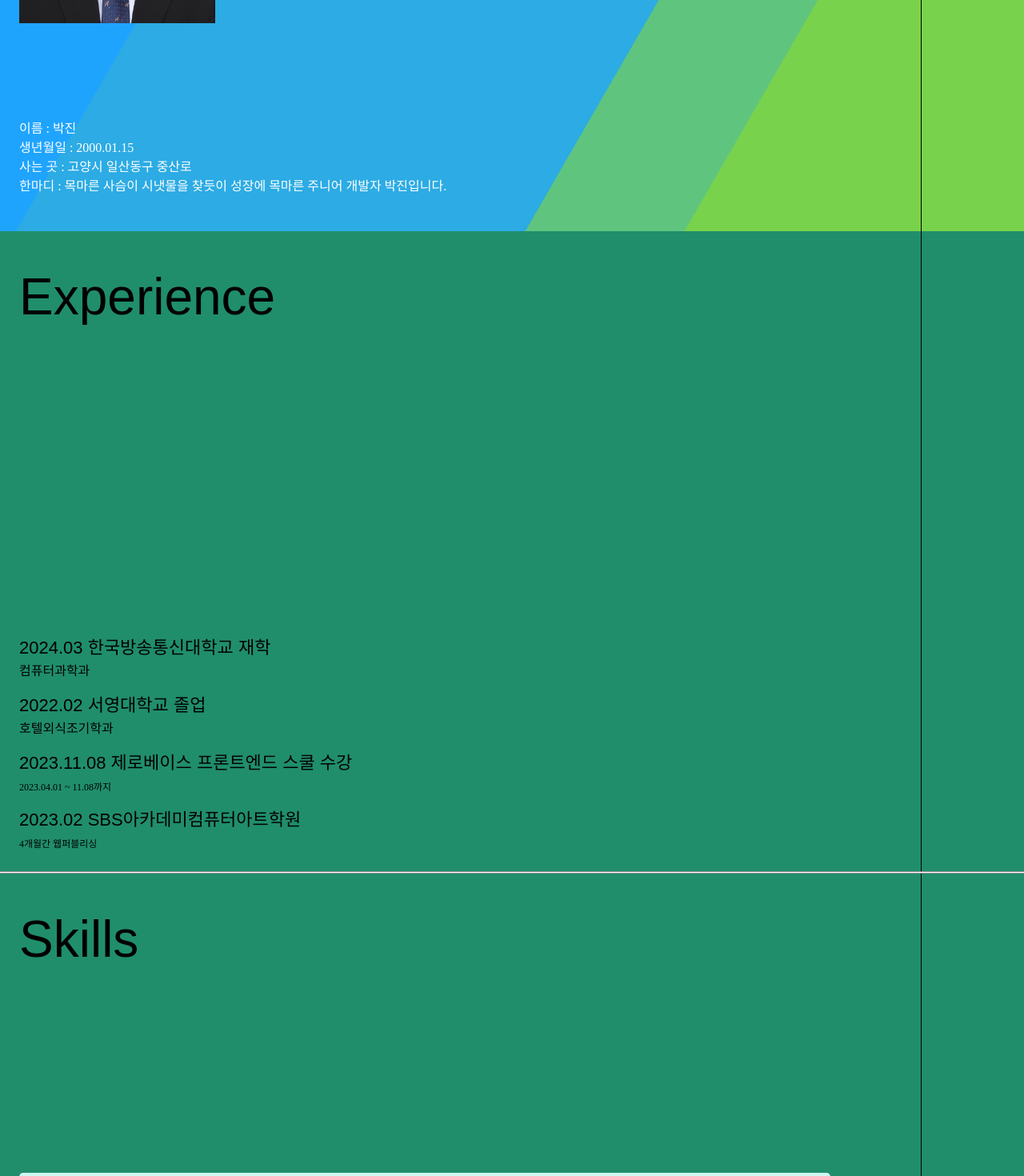
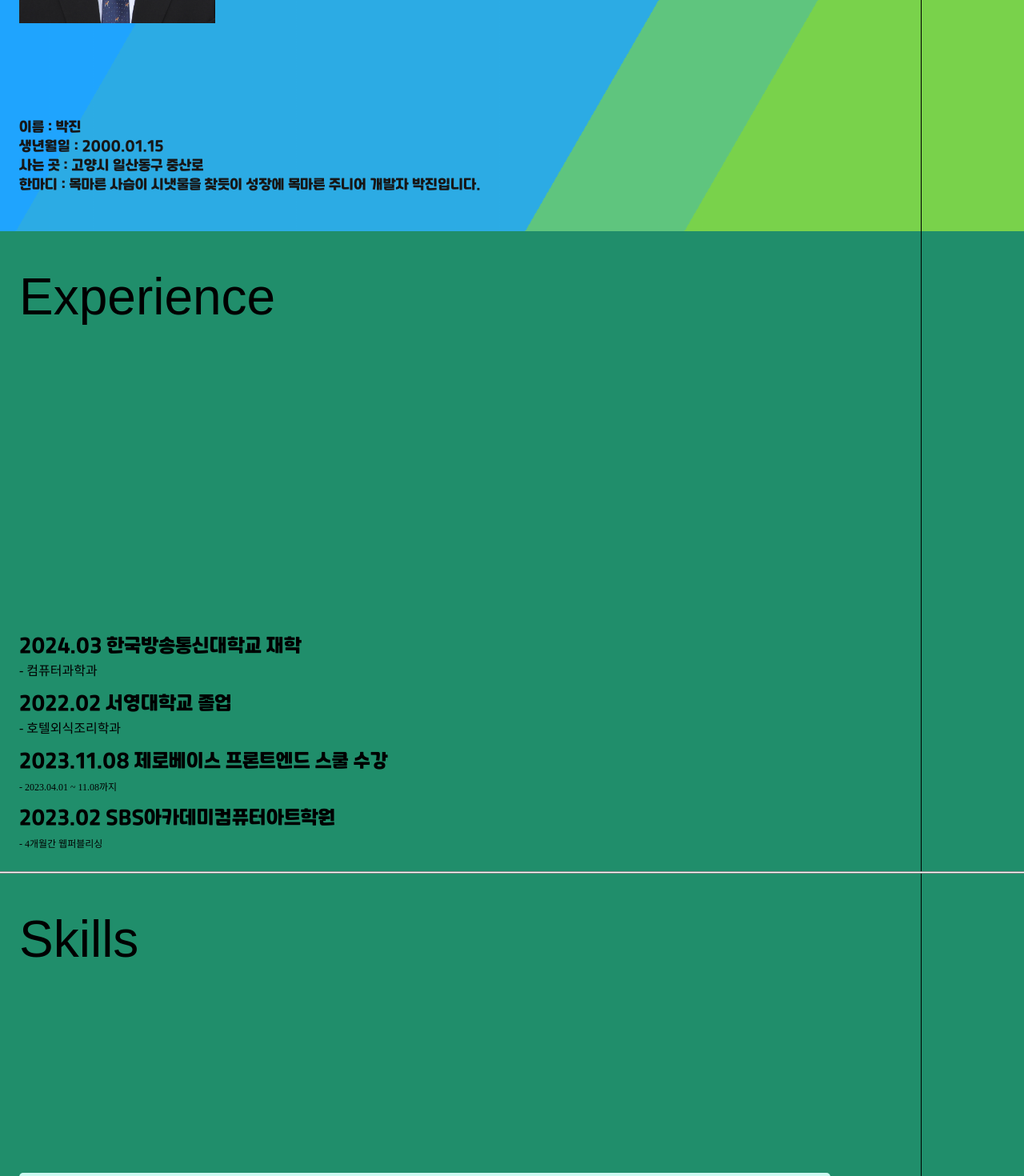
Before and after one commit to jin-park0115/24newportfolio, a React (Vite) app: page / in a window 1280 px wide. Shown: the part 1154-2624 px from the top of the page at 80% size. Built offline with nearby package versions, Linux system fonts and the light colour scheme; a web font is replaced by a local one.

Commit message:
font수정 및 오타수정

```diff
--- a/src/index.css
+++ b/src/index.css
@@ -6,6 +6,10 @@
     format("woff");
   font-weight: normal;
   font-style: normal;
+}
+@font-face {
+  font-family: "Recipekorea";
+  src: url(./font/Recipekorea레코체FONT.ttf);
 }
 
 @tailwind base;
--- a/src/page/ExperiencePage.jsx
+++ b/src/page/ExperiencePage.jsx
@@ -14,35 +14,35 @@ const ExperiencePage = () => {
             <div>
               <div className="flex flex-col pb-[24px] gap-[20px] mobileS:gap-[4px] tablet:gap-[14px]">
                 <div>
-                  <p className="font-jejugothic text-[14px] mobileS:text-[16px] tablet:text-[20px] laptop:text-[22px] laptopL:text-[24px]">
+                  <p className="font-recipekorea text-[14px] mobileS:text-[14px] tablet:text-[20px] laptop:text-[22px] laptopL:text-[24px]">
                     2024.03 한국방송통신대학교 재학
                   </p>
                   <span className="font-jejumyeongjo mobileS:text-[12px] talbet:text-[14px] laptop:text-[16px] laptopL:text-[18px] desktop:text-[20px]">
-                    컴퓨터과학과
+                    - 컴퓨터과학과
                   </span>
                 </div>
                 <div>
-                  <p className="font-jejugothic text-[14px] mobileS:text-[16px] tablet:text-[20px] laptop:text-[22px] laptopL:text-[24px]">
+                  <p className="font-recipekorea text-[14px] mobileS:text-[14px] tablet:text-[20px] laptop:text-[22px] laptopL:text-[24px]">
                     2022.02 서영대학교 졸업
                   </p>
                   <span className="font-jejumyeongjo mobileS:text-[12px] talbet:text-[14px] laptop:text-[16px] laptopL:text-[18px] desktop:text-[20px]">
-                    호텔외식조기학과
+                    - 호텔외식조리학과
                   </span>
                 </div>
                 <div>
-                  <p className="font-jejugothic text-[14px] mobileS:text-[16px] tablet:text-[20px] laptop:text-[22px] laptopL:text-[24px]">
+                  <p className="font-recipekorea text-[14px] mobileS:text-[14px] tablet:text-[20px] laptop:text-[22px] laptopL:text-[24px]">
                     2023.11.08 제로베이스 프론트엔드 스쿨 수강
                   </p>
                   <span className="font-jejumyeongjo mobileS:text-[12px] talbet:text-[14px] laptop:[16px] laptopL:text-[18px] desktop:text-[20px]">
-                    2023.04.01 ~ 11.08까지
+                    - 2023.04.01 ~ 11.08까지
                   </span>
                 </div>
                 <div>
-                  <p className="font-jejugothic text-[14px] mobileS:text-[16px] tablet:text-[20px] laptop:text-[22px] laptopL:text-[24px]">
+                  <p className="font-recipekorea text-[14px] mobileS:text-[14px] tablet:text-[20px] laptop:text-[22px] laptopL:text-[24px]">
                     2023.02 SBS아카데미컴퓨터아트학원
                   </p>
                   <span className="font-jejumyeongjo mobileS:text-[12px] talbet:text-[14px] laptop:[16px] laptopL:text-[18px] desktop:text-[20px]">
-                    4개월간 웹퍼블리싱
+                    - 4개월간 웹퍼블리싱
                   </span>
                 </div>
               </div>
--- a/src/page/IntroPage.jsx
+++ b/src/page/IntroPage.jsx
@@ -21,17 +21,17 @@ const IntroPage = () => {
                 className="rounded-tl-[10px] rounded-tr-[10px] laptop:rounded-tl[12px] rounded-tr-[12px]"
               />
             </div>
-            <div className="w-auto mt-[32px] text-white desktop:mt-[28px]">
-              <p className="font-jejumyeongjo text-[12px] mobileL:text-[14px] tablet:text-[16px] laptopL:text-[20px] desktop:text-[24px]">
+            <div className="w-auto mt-[32px] text-neutral-900 desktop:mt-[28px]">
+              <p className="font-recipekorea text-[12px] mobileL:text-[14px] tablet:text-[16px] laptopL:text-[20px] desktop:text-[24px]">
                 이름 : 박진
               </p>
-              <p className="font-jejumyeongjo text-[12px] mobileL:text-[14px] tablet:text-[16px] laptopL:text-[20px] desktop:text-[24px]">
+              <p className="font-recipekorea text-[12px] mobileL:text-[14px] tablet:text-[16px] laptopL:text-[20px] desktop:text-[24px]">
                 생년월일 : 2000.01.15
               </p>
-              <p className="font-jejumyeongjo text-[12px] mobileL:text-[14px] tablet:text-[16px] laptopL:text-[20px] desktop:text-[24px]">
+              <p className="font-recipekorea text-[12px] mobileL:text-[14px] tablet:text-[16px] laptopL:text-[20px] desktop:text-[24px]">
                 사는 곳 : 고양시 일산동구 중산로
               </p>
-              <p className="font-jejumyeongjo text-[12px] mobileL:text-[14px] tablet:text-[16px] laptopL:text-[20px] desktop:text-[24px]">
+              <p className="font-recipekorea text-[12px] mobileL:text-[14px] tablet:text-[16px] laptopL:text-[20px] desktop:text-[24px]">
                 한마디 : 목마른 사슴이 시냇물을 찾듯이 성장에 목마른 주니어
                 개발자 박진입니다.
               </p>
--- a/src/page/MainPage.jsx
+++ b/src/page/MainPage.jsx
@@ -15,13 +15,13 @@ const MainPage = () => {
           </Link>
           <a
             href={`mailto:${email}`}
-            className="text-[30px] text-white mt-[16px] font-light font-jejumyeongjo hover:text-stone-900 transition ease-in-out delay-150 mobileM:text-[16px] mobileL:text-[20px] tablet:text-[24px] mt-[24px] laptop: text-[28px] desktop:text-[34px]"
+            className="text-[30px] text-white mt-[8px] font-light font-jejumyeongjo hover:text-stone-900 transition ease-in-out delay-150 mobileM:text-[16px] mobileL:text-[20px] tablet:text-[24px] mt-[24px] laptop: text-[28px] desktop:text-[34px]"
           >
             Email
           </a>
           <Link
             to="https://oval-industry-026.notion.site/2bc5f6d2e76144238d2be0747421af97"
-            className="text-[28px] text-white font-light font-jejumyeongjo hover:text-stone-900 transition ease-in-out delay-150 mobileM:text-[16px] mobileL:text-[20px] tablet:text-[24px] mt-[24px] laptop: text-[28px] desktop:text-[34px] mt-[24px]"
+            className="text-[30px] text-white font-light mt-[8px] font-jejumyeongjo hover:text-stone-900 transition ease-in-out delay-150 mobileM:text-[16px] mobileL:text-[20px] tablet:text-[24px] mt-[24px] laptop: text-[28px] desktop:text-[34px] mt-[24px]"
           >
             Notion
           </Link>
--- a/tailwind.config.js
+++ b/tailwind.config.js
@@ -7,6 +7,7 @@ export default {
         jejumyeongjo: ["Jeju Myeongjo", "serif"],
         jejugothic: ["JejuGothic", "sans-serif"],
         leeseoyun: ["LeeSeoyun", "sans-serif"],
+        recipekorea: ["Recipekorea", "sans-serif"],
       },
       colors: {
         primary: "#208E6b",
```
Also changed, not shown: src/font/Recipekorea레코체FONT.otf (added), src/font/Recipekorea레코체FONT.ttf (added).
